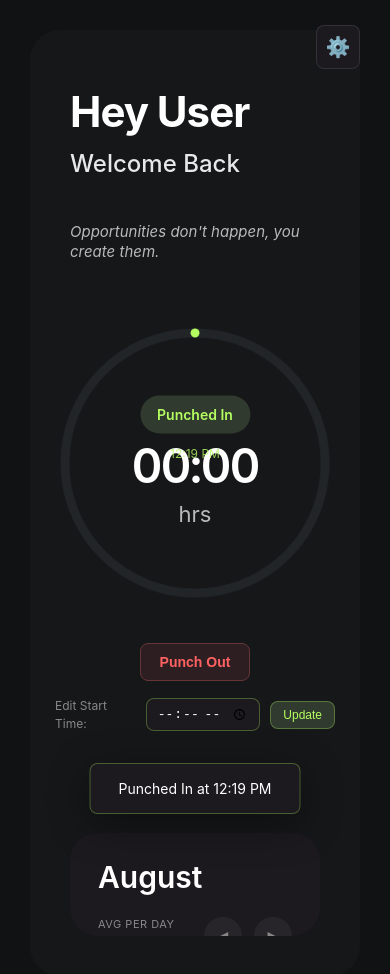
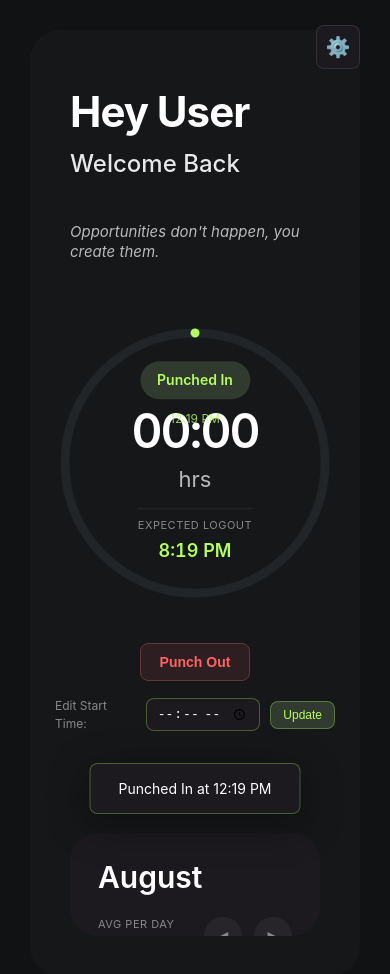
Before and after one commit to deepakCentelli/Attendance-Tracker, a website: page index.html in a window 390 px wide. Both pictures are taken after a click on the button "Punch In". Drawn offline with Linux system fonts and the light colour scheme.

Commit message:
**Add Expected Logout Time Display to Attendance Chart**
* Key features implemented:
- Added expected logout time calculation and display below punch-in time in attendance chart
- Implemented dynamic recalculation of expected logout when punch-in time changes or settings are updated
- Created new CSS styles for expected logout section with proper spacing and responsive design
- Updated main.js to include expected logout logic and real-time updates
- Modified AttendanceRow component to show expected logout time when user is currently punched in
- Added target completion indicator when expected logout time is reached

The implementation maintains clean layout without overlapping elements and provides immediate visual feedback for attendance targets.

```diff
--- a/assets/css/styles.css
+++ b/assets/css/styles.css
@@ -199,6 +199,35 @@ body {
     font-size: 22px;
     color: var(--text-white);
     opacity: 0.7;
+}
+
+/* Expected Logout Section */
+.expected-logout-section {
+    display: flex;
+    flex-direction: column;
+    align-items: center;
+    gap: 4px;
+    margin-top: 4px;
+    padding-top: 8px;
+    border-top: 1px solid rgba(255, 255, 255, 0.08);
+}
+
+.expected-logout-label {
+    font-size: 11px;
+    color: var(--text-gray);
+    text-transform: uppercase;
+    letter-spacing: 0.5px;
+}
+
+.expected-logout-time {
+    font-size: 18px;
+    font-weight: 600;
+    color: var(--accent-green);
+    font-variant-numeric: tabular-nums;
+}
+
+.expected-logout-time.target-reached {
+    color: var(--accent-green);
 }
 
 /* Punch Buttons */
--- a/assets/js/main.js
+++ b/assets/js/main.js
@@ -172,6 +172,7 @@ async function handleEditTime() {
     appState.punchIn = newPunchIn.toISOString();
     await Storage.saveData(appState);
     renderUI();
+    startLiveUpdates();
     showToast('Start time updated', 'success');
 }
 
@@ -400,7 +401,7 @@ function updateCurrentDayInList() {
         hoursEl.textContent = `${hours}:${minutes}`;
         hoursEl.className = 'att-hours'; // Reset classes
 
-        const targetMinutes = (settings.targetHours || 8) * 60;
+        const targetMinutes = (settings.targetHours || 8.5) * 60;
         if (duration.totalMinutes >= targetMinutes) {
             hoursEl.classList.add('green');
         } else if (duration.totalMinutes > 480 && duration.totalMinutes < targetMinutes) {
@@ -413,7 +414,18 @@ function updateCurrentDayInList() {
     // Update the times display
     const timesEl = todayItem.querySelector('.att-times');
     if (timesEl && appState.punchIn) {
-        timesEl.innerHTML = `Login: ${Utils.formatTime12(appState.punchIn)} | Logout: --:--`;
+        // Calculate expected logout time
+        const targetMinutes = (settings.targetHours || 8.5) * 60;
+        const punchIn = new Date(appState.punchIn);
+        const expectedLogout = new Date(punchIn.getTime() + targetMinutes * 60 * 1000);
+        const expectedLogoutStr = Utils.formatTime12(expectedLogout.toISOString());
+
+        // Check if target reached
+        const displayLogout = duration.totalMinutes >= targetMinutes
+            ? 'Target Reached!'
+            : Utils.formatTime12(expectedLogout.toISOString());
+
+        timesEl.innerHTML = `Login: ${Utils.formatTime12(appState.punchIn)} | Expected Logout: ${displayLogout}`;
     }
 }
 
@@ -434,6 +446,10 @@ async function handleSaveSettings() {
     await Storage.saveSettings(settings);
     closeModal();
     renderUI();
+    // If currently punched in, restart live updates to reflect new target
+    if (appState.punchIn) {
+        startLiveUpdates();
+    }
     showToast('Settings saved', 'success');
 }
 
@@ -502,6 +518,7 @@ function renderUI() {
     const punchOutBtn = document.getElementById('punchOutBtn');
     const punchStatus = document.getElementById('punchStatus');
     const editSection = document.getElementById('editPunchSection');
+    const expectedLogoutSection = document.getElementById('expectedLogoutSection');
 
     if (appState.punchIn) {
         punchBtn.classList.add('hidden');
@@ -511,6 +528,7 @@ function renderUI() {
         punchStatus.innerHTML = `Punched In<br><span style="font-size: 12px; font-weight: 400; opacity: 0.8;">${punchInTime}</span>`;
         punchStatus.className = 'status-badge';
         editSection.classList.remove('hidden');
+        expectedLogoutSection.classList.remove('hidden');
         startTimer();
         startLiveUpdates();
     } else {
@@ -519,6 +537,7 @@ function renderUI() {
         punchStatus.textContent = 'Punched Out';
         punchStatus.className = 'status-badge out';
         editSection.classList.add('hidden');
+        expectedLogoutSection.classList.add('hidden');
         if (timerInterval) clearInterval(timerInterval);
         stopLiveUpdates();
     }
@@ -540,13 +559,17 @@ function updateChart() {
     let percentage = 0;
     let color = '#B4FE61';
 
-    // Target is 8 hours 30 minutes = 510 minutes
-    const targetMinutes = 510;
+    // Use settings target hours for calculation
+    const targetHours = settings.targetHours || 8.5;
+    const targetMinutes = targetHours * 60;
 
     if (appState.punchIn) {
         // Currently punched in - calculate from punch-in time
         const duration = Utils.calculateDuration(appState.punchIn, new Date());
         percentage = (duration.totalMinutes / targetMinutes) * 100;
+
+        // Calculate and display expected logout time
+        updateExpectedLogoutTime(appState.punchIn, targetMinutes);
     } else if (todayRecord && todayRecord.in) {
         // Already punched out today - use recorded duration
         const duration = Utils.calculateDuration(todayRecord.in, todayRecord.out);
@@ -557,6 +580,29 @@ function updateChart() {
     const displayPercentage = Math.min(percentage, 100);
 
     ChartRenderer.draw('doughnutChart', displayPercentage, color);
+}
+
+function updateExpectedLogoutTime(punchInTime, targetMinutes) {
+    const punchIn = new Date(punchInTime);
+    const expectedLogout = new Date(punchIn.getTime() + targetMinutes * 60 * 1000);
+    const expectedLogoutStr = Utils.formatTime12(expectedLogout.toISOString());
+
+    const expectedLogoutEl = document.getElementById('expectedLogoutTime');
+    const expectedLogoutSection = document.getElementById('expectedLogoutSection');
+
+    if (expectedLogoutEl && expectedLogoutSection) {
+        expectedLogoutEl.textContent = expectedLogoutStr;
+
+        // Check if target has been reached
+        const now = new Date();
+        const duration = Utils.calculateDuration(punchInTime, now);
+        if (duration.totalMinutes >= targetMinutes) {
+            expectedLogoutEl.textContent = 'Target Reached!';
+            expectedLogoutEl.classList.add('target-reached');
+        } else {
+            expectedLogoutEl.classList.remove('target-reached');
+        }
+    }
 }
 
 function updateMonthInfo() {
--- a/components/AttendanceRow.js
+++ b/components/AttendanceRow.js
@@ -18,7 +18,12 @@ const AttendanceRow = {
         if (inTime && outTime) {
             timesHtml = `Login: ${Utils.formatTime12(inTime)} | Logout: ${Utils.formatTime12(outTime)}`;
         } else if (inTime && !outTime) {
-            timesHtml = `Login: ${Utils.formatTime12(inTime)} | Logout: --:--`;
+            // Currently punched in - show expected logout
+            const targetMinutes = (targetHours || 8.5) * 60;
+            const punchIn = new Date(inTime);
+            const expectedLogout = new Date(punchIn.getTime() + targetMinutes * 60 * 1000);
+            const expectedLogoutStr = Utils.formatTime12(expectedLogout.toISOString());
+            timesHtml = `Login: ${Utils.formatTime12(inTime)} | Expected: ${expectedLogoutStr}`;
         } else {
             timesHtml = '<span class="no-attendance">No attendance</span>';
         }
--- a/index.html
+++ b/index.html
@@ -42,6 +42,10 @@
                             <span id="punchStatus" class="status-badge">Punched Out</span>
                             <div id="timerDisplay" class="timer-display">00:00</div>
                             <span class="timer-unit">hrs</span>
+                            <div id="expectedLogoutSection" class="expected-logout-section hidden">
+                                <span class="expected-logout-label">Expected Logout</span>
+                                <span id="expectedLogoutTime" class="expected-logout-time">--:--</span>
+                            </div>
                         </div>
                     </div>
 
```
Also changed, not shown: 1 other file.
